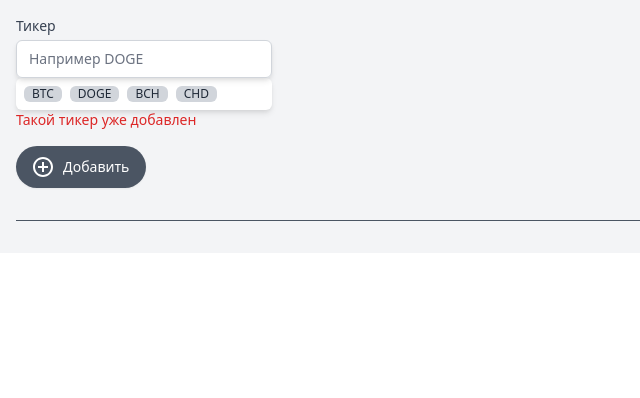
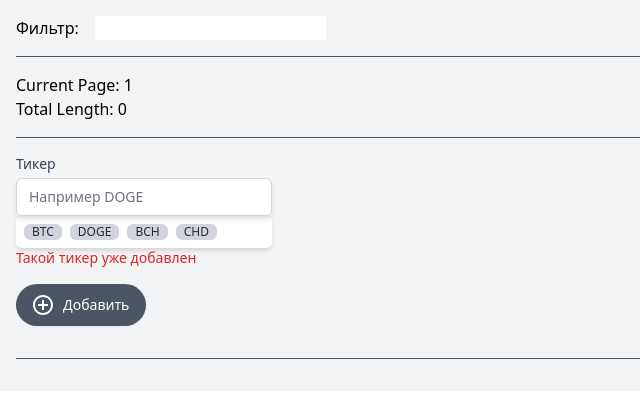
Before and after one commit to Red02Raccoon/vue-crypto, a Vue app: page / in a window 1280 px wide. Shown: the top 398 px of the page, without its empty margins (0-640 px from the left). Built offline with nearby package versions, Linux system fonts and the light colour scheme.

Commit message:
add filter and pagination

```diff
--- a/src/App.vue
+++ b/src/App.vue
@@ -27,6 +27,29 @@
     </template>
     <div class="container">
       <section>
+        <div>
+          <div>Фильтр: <input class="mx-3" v-model="filter" /></div>
+          <hr class="w-full border-t border-gray-600 my-4" />
+          <div>
+            <button
+              class="my-4 inline-flex items-center py-2 px-4 border border-transparent shadow-sm text-sm leading-4 font-medium rounded-full text-white bg-gray-600 hover:bg-gray-700 transition-colors duration-300 focus:outline-none focus:ring-2 focus:ring-offset-2 focus:ring-gray-500"
+              v-if="hasNextPage"
+              @click="page = page + 1"
+            >
+              Вперед
+            </button>
+            <button
+              class="my-4 inline-flex items-center py-2 px-4 border border-transparent shadow-sm text-sm leading-4 font-medium rounded-full text-white bg-gray-600 hover:bg-gray-700 transition-colors duration-300 focus:outline-none focus:ring-2 focus:ring-offset-2 focus:ring-gray-500"
+              v-if="page > 1"
+              @click="page = page - 1"
+            >
+              Назад
+            </button>
+            <div>Current Page: {{ page }}</div>
+            <div>Total Length: {{ tickers.length }}</div>
+          </div>
+          <hr class="w-full border-t border-gray-600 my-4" />
+        </div>
         <div class="flex">
           <div class="max-w-xs">
             <label for="wallet" class="block text-sm font-medium text-gray-700"
@@ -92,11 +115,11 @@
         </button>
       </section>
 
-      <template v-if="tickers.length">
+      <template v-if="filteredTickers().length">
         <hr class="w-full border-t border-gray-600 my-4" />
         <dl class="mt-5 grid grid-cols-1 gap-5 sm:grid-cols-3">
           <div
-            v-for="{ id, name, value } in tickers"
+            v-for="{ id, name, value } in filteredTickers()"
             :key="id"
             @click="handleSelect(name)"
             :class="{
@@ -189,9 +212,24 @@
       ticker: "",
       graph: [],
       tickers: [],
+      filter: "",
+      page: 1,
+      hasNextPage: false,
     };
   },
   methods: {
+    filteredTickers() {
+      const start = (this.page - 1) * 6;
+      const end = this.page * 6;
+
+      const filteredTickers = this.tickers.filter(({ name }) =>
+        name.includes(this.filter)
+      );
+
+      this.hasNextPage = filteredTickers.length > end;
+
+      return filteredTickers.slice(start, end);
+    },
     handleAddClick() {
       const newId = this.tickers.length + 1;
       this.tickers.push({
@@ -199,6 +237,8 @@
         value: 0,
         id: newId,
       });
+
+      this.filter = "";
 
       localStorage.setItem(tickersKey, JSON.stringify(this.tickers));
       this.getInformation(this.ticker);
@@ -252,8 +292,38 @@
     },
   },
   created() {
+    const windowData = Object.fromEntries(
+      new URL(window.location).searchParams.entries()
+    );
+
+    if (windowData.filter) {
+      this.filter = windowData.filter;
+    }
+
+    if (windowData.page) {
+      this.page = windowData.page;
+    }
+
     this.tickers = JSON.parse(localStorage.getItem(tickersKey) || "[]");
     this.tickers.forEach(({ name }) => this.getInformation(name));
   },
+  watch: {
+    filter() {
+      this.page = 1;
+
+      window.history.pushState(
+        null,
+        document.title,
+        `${window.location.origin}/?filter=${this.filter}&page=${this.page}`
+      );
+    },
+    page() {
+      window.history.pushState(
+        null,
+        document.title,
+        `${window.location.origin}/?filter=${this.filter}&page=${this.page}`
+      );
+    },
+  },
 };
 </script>
```
